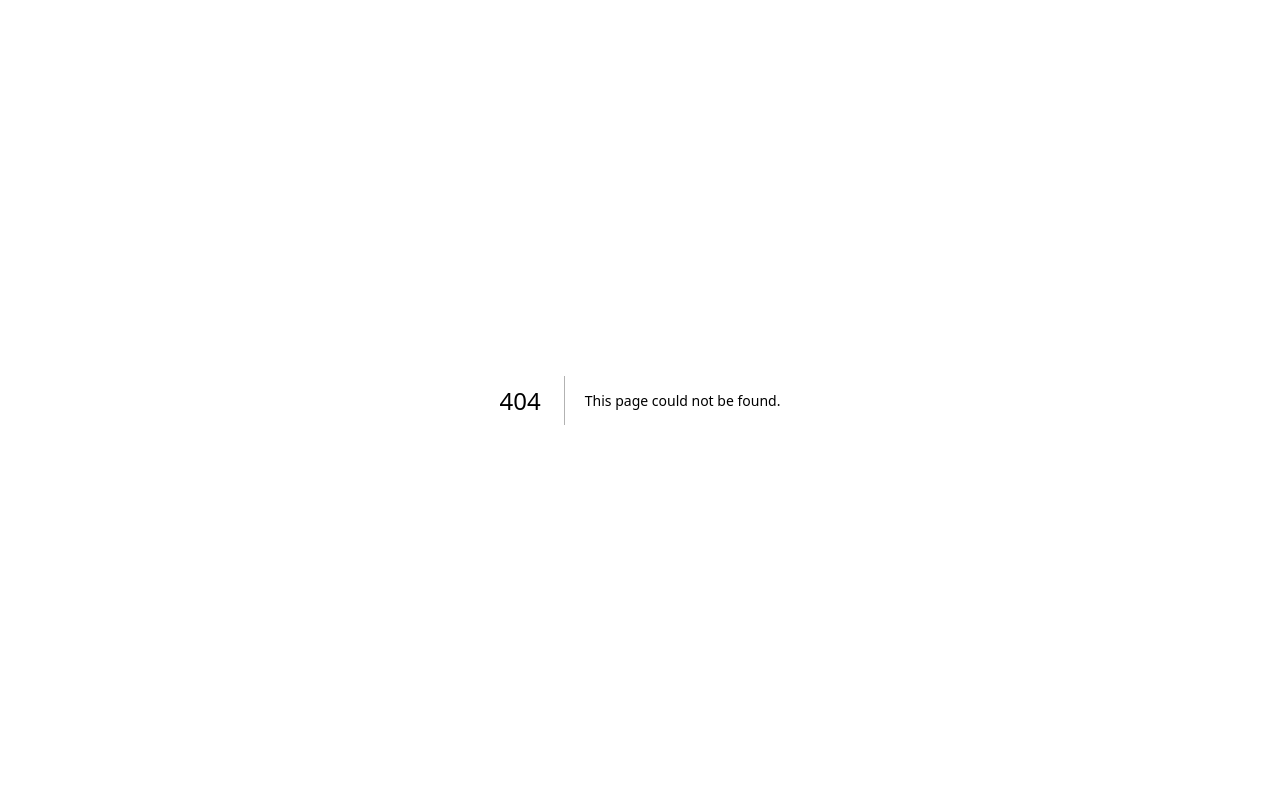
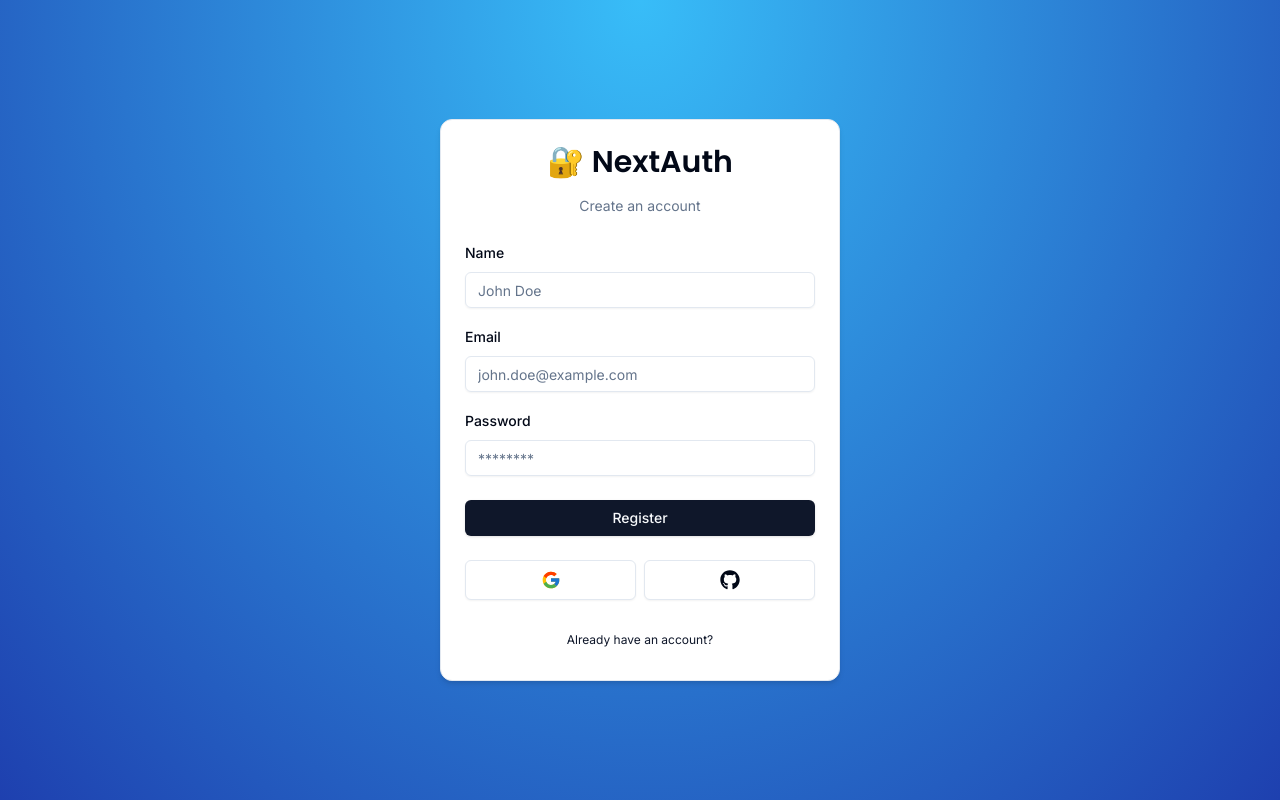
Before and after one commit to puncoz/next-auth, a Next.js app: page /auth/register in a window 1280 px wide. Before the commit this address had no page. Built offline with nearby package versions, Linux system fonts and the light colour scheme.

Commit message:
register ui

```diff
--- /dev/null
+++ b/actions/register.ts
@@ -0,0 +1,13 @@
+"use server"
+import { RegisterSchema } from "@/schemas"
+import * as z from "zod"
+
+export const register = async (values: z.infer<typeof RegisterSchema>) => {
+  const validation = RegisterSchema.safeParse(values)
+
+  if (!validation.success) {
+    return { error: "Invalid email or password" }
+  }
+
+  return { success: "Logged in" }
+}
--- /dev/null
+++ b/app/auth/register/page.tsx
@@ -0,0 +1,12 @@
+import RegisterForm from "@/components/auth/register-form"
+import React, { FunctionComponent } from "react"
+
+type Props = {};
+
+const RegisterPage: FunctionComponent<Props> = (props) => {
+  return (
+    <RegisterForm/>
+  )
+}
+
+export default RegisterPage
--- a/app/page.tsx
+++ b/app/page.tsx
@@ -20,14 +20,14 @@
           "text-6xl font-semibold text-white drop-shadow-md",
           font.className,
         )}>
-          🔐Auth
+          🔐 NextAuth
         </h1>
         <p className="text-white text-lg">
           A simple authentication service.
         </p>
 
         <LoginButton>
-          <Button variant="secondary" size="lg">
+          <Button variant="secondary" size="lg" className="mt-1">
             Sign in
           </Button>
         </LoginButton>
--- a/components/auth/header.tsx
+++ b/components/auth/header.tsx
@@ -18,7 +18,7 @@
         "text-3xl font-semibold",
         font.className,
       )}>
-        🔐 Auth
+        🔐 NextAuth
       </h1>
 
       <p className="text-muted-foreground text-sm">
--- /dev/null
+++ b/components/auth/register-form.tsx
@@ -0,0 +1,108 @@
+"use client"
+import { register } from "@/actions/register"
+import CardWrapper from "@/components/auth/card-wrapper"
+import FormError from "@/components/form-error"
+import FormSuccess from "@/components/form-success"
+import { Button } from "@/components/ui/button"
+import { Form, FormControl, FormField, FormItem, FormLabel, FormMessage } from "@/components/ui/form"
+import { Input } from "@/components/ui/input"
+import { RegisterSchema } from "@/schemas"
+import { zodResolver } from "@hookform/resolvers/zod"
+import React, { FunctionComponent, useState, useTransition } from "react"
+import { useForm } from "react-hook-form"
+import * as z from "zod"
+
+type Props = {};
+
+const RegisterForm: FunctionComponent<Props> = (props) => {
+  const [isPending, startTransition] = useTransition()
+  const [error, setError] = useState<string>()
+  const [success, setSuccess] = useState<string>()
+
+  const form = useForm<z.infer<typeof RegisterSchema>>({
+    resolver: zodResolver(RegisterSchema),
+    defaultValues: {
+      name: "",
+      email: "",
+      password: "",
+    },
+  })
+
+  const submit = (values: z.infer<typeof RegisterSchema>) => {
+    setError("")
+    setSuccess("")
+
+    startTransition(() => {
+      register(values).then(data => {
+        setError(data?.error)
+        setSuccess(data?.success)
+      })
+    })
+  }
+
+  return (
+    <CardWrapper headerLabel="Create an account"
+                 backButtonLabel="Already have an account?"
+                 backButtonHref="/auth/login"
+                 showSocials>
+      <Form {...form}>
+        <form onSubmit={form.handleSubmit(submit)} className="space-y-6">
+          <div className="space-y-4">
+            <FormField control={form.control}
+                       name="name"
+                       render={({ field }) => (
+                         <FormItem>
+                           <FormLabel>Name</FormLabel>
+                           <FormControl>
+                             <Input {...field}
+                                    disabled={isPending}
+                                    placeholder="John Doe"/>
+                           </FormControl>
+                           <FormMessage/>
+                         </FormItem>
+                       )}/>
+
+            <FormField control={form.control}
+                       name="email"
+                       render={({ field }) => (
+                         <FormItem>
+                           <FormLabel>Email</FormLabel>
+                           <FormControl>
+                             <Input {...field}
+                                    disabled={isPending}
+                                    placeholder="john.doe@example.com"
+                                    type="email"/>
+                           </FormControl>
+                           <FormMessage/>
+                         </FormItem>
+                       )}/>
+
+            <FormField control={form.control}
+                       name="password"
+                       render={({ field }) => (
+                         <FormItem>
+                           <FormLabel>Password</FormLabel>
+                           <FormControl>
+                             <Input {...field}
+                                    disabled={isPending}
+                                    placeholder="********"
+                                    type="password"/>
+                           </FormControl>
+                           <FormMessage/>
+                         </FormItem>
+                       )}/>
+          </div>
+
+          <FormError message={error}/>
+          <FormSuccess message={success}/>
+
+          <Button type="submit" className="w-full" disabled={isPending}>
+            Register
+          </Button>
+        </form>
+      </Form>
+    </CardWrapper>
+  )
+}
+
+export default RegisterForm
--- a/schemas/index.ts
+++ b/schemas/index.ts
@@ -1 +1,2 @@
-export * from "./LoginSchema"
+export * from "./login.schema"
+export * from "./register.schema"
--- /dev/null
+++ b/schemas/register.schema.ts
@@ -0,0 +1,9 @@
+import * as z from "zod"
+
+export const RegisterSchema = z.object({
+  email: z.string().email({
+    message: "Please enter a valid email",
+  }),
+  password: z.string().min(6),
+  name: z.string().min(1, { message: "Please enter a name" }),
+})
```
Also changed, not shown: schemas/login.schema.ts (renamed from schemas/LoginSchema.ts).
